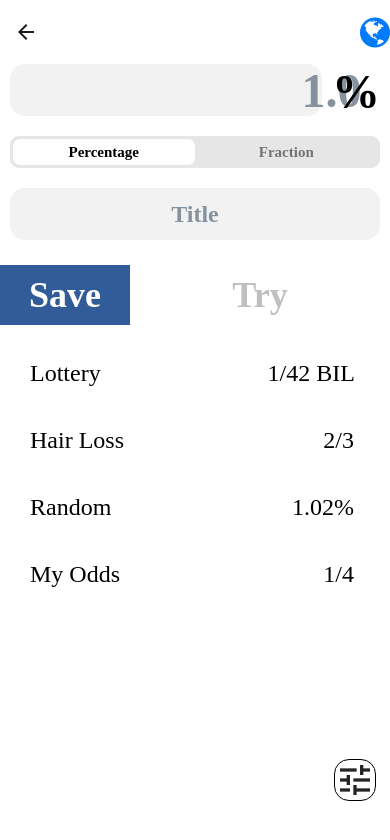
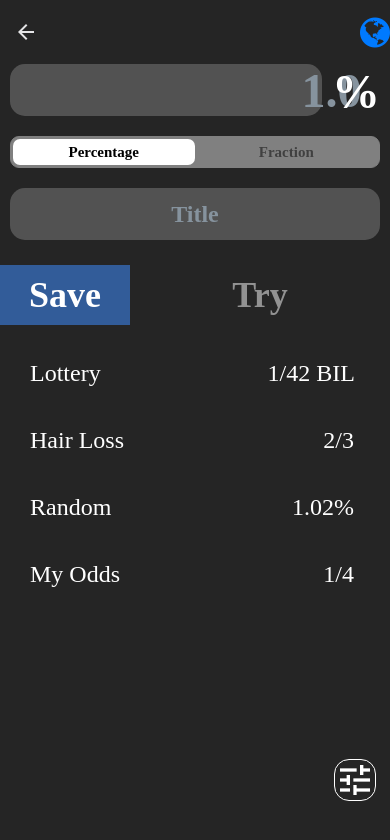
Before and after one commit to PPadilla44/HowLuckyAreYou, a React Native app: screen /Modal in a window 390 px wide. Shown: the top 840 px of the page. Built offline with nearby package versions, Linux system fonts and the light colour scheme; what expo-linking would draw is missing.

Commit message:
modularized components

```diff
--- a/App.tsx
+++ b/App.tsx
@@ -8,7 +8,7 @@ import useColorScheme from './hooks/useColorScheme';
 export default function App() {
 
   // const theme = useColorScheme();
-  const theme = "light";
+  const theme = "dark";
 
   return (
     <SafeAreaProvider>
--- a/components/MainButton/MainButton.tsx
+++ b/components/MainButton/MainButton.tsx
@@ -14,7 +14,7 @@ const MainButton = () => {
     const handlePress = () => dispatch!({ type: 'INCREASE' });
 
     // const theme = useColorScheme();
-    const theme = "light";
+    const theme = "dark";
 
     if (didHit) {
         return (
--- a/components/ModalForm/ModalForm.tsx
+++ b/components/ModalForm/ModalForm.tsx
@@ -8,20 +8,10 @@ import PercentIcon from '../UI/TextAsIcon';
 
 const ModalForm = () => {
     return (
-        <View style={{ paddingBottom: 15, backgroundColor: "transparent" }}>
+        <View style={styles.container}>
 
-
-            <View style={{
-                height: 52,
-                marginBottom: 20,
-                flexDirection: "row",
-                marginHorizontal: 10,
-                backgroundColor: "transparent"
-            }}>
-                <View style={{flex: 1,
-                backgroundColor: "transparent"
-                }}>
-
+            <View style={styles.topRow}>
+                <View style={styles.percentWrapper}>
                     <Input
                         style={styles.input}
                         inputContainerStyle={styles.inputContainer}
@@ -29,14 +19,14 @@ const ModalForm = () => {
                         placeholder="1.0"
                     />
                 </View>
-                <View style={{ height: 52, marginLeft: 10, backgroundColor: "transparent"}}>
+                <View style={styles.percentIconContainer}>
                     <PercentIcon />
                 </View>
             </View>
 
             <TwoButtonGroup />
 
-            <View style={[{ marginHorizontal: 10, height: 52, marginBottom: 25, backgroundColor: "transparent" }]}>
+            <View style={styles.titleContainer}>
                 <Input
                     placeholder='Title'
                     style={[styles.input, { fontSize: 24 }]}
@@ -55,6 +45,21 @@ const ModalForm = () => {
 export default ModalForm
 
 const styles = StyleSheet.create({
+    container: {
+        paddingBottom: 15,
+        backgroundColor: "transparent"
+    },
+    topRow: {
+        height: 52,
+        marginBottom: 20,
+        flexDirection: "row",
+        marginHorizontal: 10,
+        backgroundColor: "transparent"
+    },
+    percentWrapper: {
+        flex: 1,
+        backgroundColor: "transparent"
+    },
     input: {
         borderRadius: 15,
         fontSize: 48,
@@ -63,13 +68,19 @@ const styles = StyleSheet.create({
         textAlign: "center",
         height: 52,
     },
+    percentIconContainer: {
+        height: 52,
+        marginLeft: 10,
+        backgroundColor: "transparent"
+    },
     inputContainer: {
         borderBottomWidth: 0,
     },
-    percent: {
-        fontSize: 48,
-        fontWeight: "bold",
-        flexGrow: 1
-    },
+    titleContainer: {
+        marginHorizontal: 10,
+        height: 52,
+        marginBottom: 25,
+        backgroundColor: "transparent"
+    }
 
 })
--- /dev/null
+++ b/components/OddsList/OddsList.tsx
@@ -0,0 +1,34 @@
+import { StyleSheet } from 'react-native'
+import React from 'react'
+import { OddsItemInterface } from '../../types'
+import OddsItem from '../OddsItem'
+
+const OddsList = () => {
+
+    const data: OddsItemInterface[] = [
+        { id: "1", name: "Lottery", odds: "1/42 BIL" },
+        { id: "2", name: "Hair Loss", odds: "2/3" },
+        { id: "3", name: "Random", odds: "1.02%" },
+        { id: "4", name: "My Odds", odds: "1/4" }
+    ]
+
+    return (
+        <>
+            {
+                data.map((item, i) => {
+                    return (
+                        <React.Fragment key={i}>
+                            <OddsItem item={item} />
+                        </React.Fragment>
+                    )
+                })
+            }
+            {/* Empty Space */}
+            <OddsItem item={{ id: "999", name: "", odds: "" }} />
+        </>
+    )
+}
+
+export default OddsList
+
+const styles = StyleSheet.create({})
--- /dev/null
+++ b/components/OddsList/index.tsx
@@ -0,0 +1 @@
+export { default } from "./OddsList"
--- a/components/Themed.tsx
+++ b/components/Themed.tsx
@@ -11,7 +11,7 @@ export const useThemeColor = (
     colorName: keyof typeof Colors.light & keyof typeof Colors.dark
 ) => {
     // const theme = useColorScheme();
-    const theme = "light";
+    const theme = "dark";
 
     const colorFromProps = props[theme];
 
--- /dev/null
+++ b/components/UI/SettingsIcon.tsx
@@ -0,0 +1,44 @@
+import { StyleSheet } from 'react-native'
+import React from 'react'
+import { Icon, TouchableOpacity } from '../Themed'
+import Colors from '../../constants/Colors'
+
+const SettingsIcon = () => {
+    return (
+        <TouchableOpacity
+            lightColor='white'
+            darkColor={Colors.dark.modal}
+            onPress={() => alert("Settings")}
+            style={styles.btn}
+            containerStyle={styles.container} >
+
+            <Icon
+                name='tune'
+                size={40}
+                lightColor={Colors.dark.modal}
+                darkColor='white'
+            />
+        </TouchableOpacity>
+    )
+}
+
+export default SettingsIcon
+
+const styles = StyleSheet.create({
+    btn: {
+        borderBottomWidth: 1,
+        borderTopWidth: 1,
+        borderLeftWidth: 1,
+        borderRightWidth: 1,
+        borderRadius: 15,
+    },
+    container: {
+        width: 50,
+        height: 50,
+        position: "absolute",
+        right: 10,
+        bottom: "5%",
+        alignItems: "center",
+        justifyContent: "center"
+    }
+})
--- a/navigation/Navigation.tsx
+++ b/navigation/Navigation.tsx
@@ -13,7 +13,7 @@ import { MainScreenOptions, ModalScreenOptions } from './ScreenOptions';
 export default function Navigation() {
 
     // const colorScheme = useColorScheme();
-    const colorScheme = "light";
+    const colorScheme = "dark";
 
     return (
         <NavigationContainer
@@ -31,7 +31,7 @@ const Stack = createNativeStackNavigator<RootStackParamList>();
 function RootNavigator() {
 
     // const colorScheme = useColorScheme();
-    const colorScheme = "light";
+    const colorScheme = "dark";
 
 
     return (
--- a/screens/Dropdown.tsx
+++ b/screens/Dropdown.tsx
@@ -1,74 +1,29 @@
 import { Platform, StyleSheet } from 'react-native';
-import { View, Text, Icon, ScrollView, TouchableOpacity } from "../components/Themed"
+import { View, ScrollView } from "../components/Themed"
 import React from 'react'
 import { StatusBar } from 'expo-status-bar';
-import { OddsItemInterface, RootTabScreenProps } from '../types';
-import Colors from '../constants/Colors';
+import { RootTabScreenProps } from '../types';
 import ModalForm from '../components/ModalForm';
-import { Separator } from '../components/UI';
-import OddsItem from '../components/OddsItem';
+import { SettingsIcon } from '../components/UI';
+import OddsList from '../components/OddsList';
 
 
 const Dropdown = ({ }: RootTabScreenProps<"Modal">) => {
 
-    const data: OddsItemInterface[] = [
-        { id: "1", name: "Lottery", odds: "1/42 BIL" },
-        { id: "2", name: "Hair Loss", odds: "2/3" },
-        { id: "3", name: "Random", odds: "1.02%" },
-        { id: "4", name: "My Odds", odds: "1/4" }
-    ]
-
     return (
-        <View style={styles.container}  darkColor="#252525">
+        <View style={styles.container} darkColor="#252525">
             <StatusBar style={Platform.OS === 'ios' ? 'light' : 'auto'} />
 
             <ScrollView darkColor="#252525" >
 
                 <ModalForm />
 
-                {
-                    data.map((item, i) => {
-                        return (
-                            <React.Fragment key={i}>
-                                <OddsItem item={item} />
-                                <Separator />
-                            </React.Fragment>
-                        )
-                    })
-                }
-                {/* Empty Space */}
-                <OddsItem item={{ id: "999", name: "", odds: "" }} />
+                <OddsList />
 
             </ScrollView>
 
-            <TouchableOpacity
-                lightColor='white'
-                darkColor={Colors.dark.modal}
-                onPress={() => alert("Settings")}
-                style={{
-                    borderBottomWidth: 1,
-                    borderTopWidth: 1,
-                    borderLeftWidth: 1,
-                    borderRightWidth: 1,
-                    borderRadius: 15,
-                }}
-                containerStyle={{
-                    width: 50,
-                    height: 50,
-                    position: "absolute",
-                    right: 10,
-                    bottom: "5%",
-                    alignItems: "center",
-                    justifyContent: "center"
-                }} >
+            <SettingsIcon />
 
-                <Icon
-                    name='tune'
-                    size={40}
-                    lightColor={Colors.dark.modal}
-                    darkColor='white'
-                />
-            </TouchableOpacity>
         </View>
     )
 }
```
Also changed, not shown: components/UI/index.tsx (+6 -3 lines), 1 other file (tests, documents, lock files or other folders).
